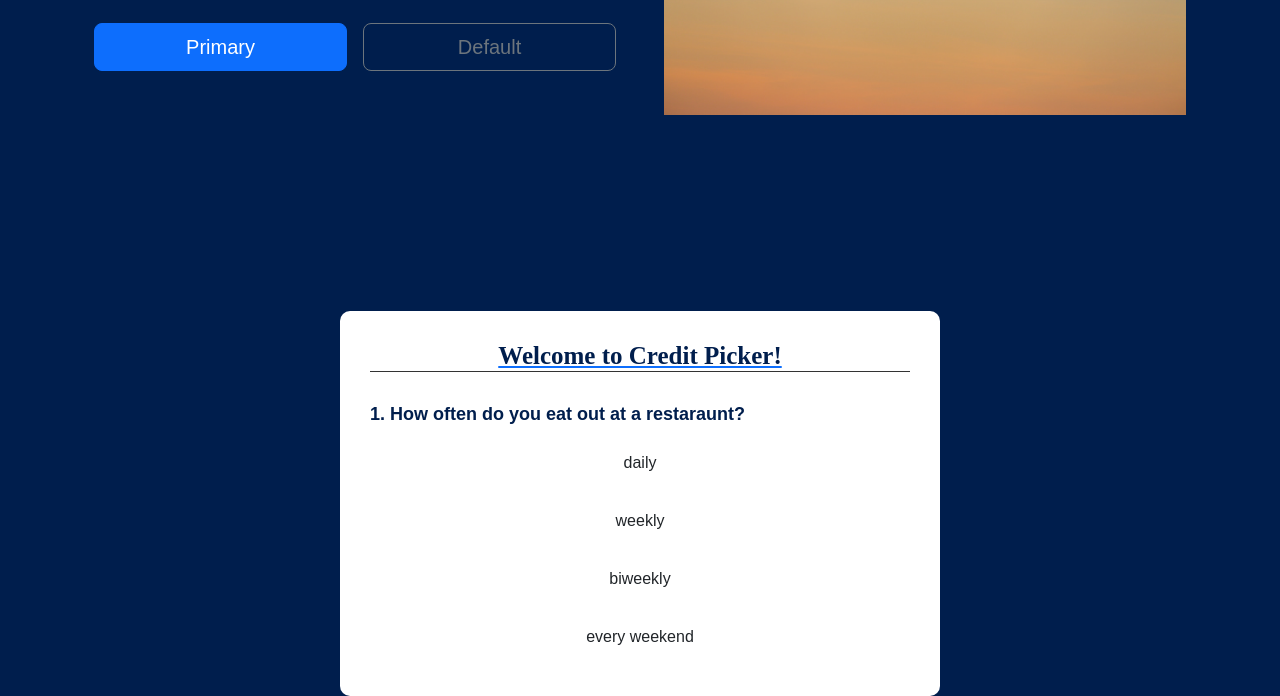
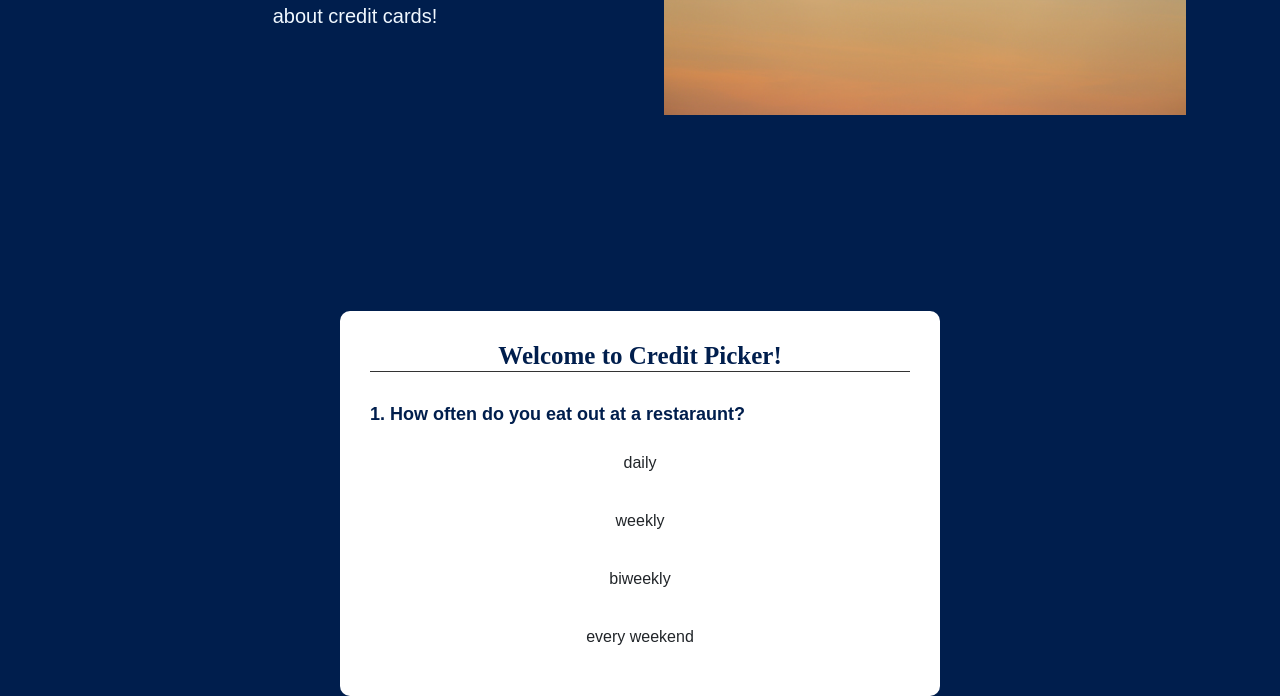
Before and after one commit to 22vghai/cfpb-product, a plain HTML site: page index.html in a window 1280 px wide. Shown: the part 426-1122 px from the top of the page. Drawn offline with nearby package versions, Linux system fonts and the light colour scheme.

Commit message:
fixing semantics

```diff
--- a/index.html
+++ b/index.html
@@ -26,7 +26,7 @@
 
               <ul class="nav nav-pills">
                 <li class="nav-item"><a href="#" class="nav-link active" aria-current="page">Home</a></li>
-                <li class="nav-item"><a href="#question" class="nav-link" style="color: white;">Quiz</a></li>
+                <li class="nav-item"><a href="#quiz" class="nav-link" style="color: white;">Quiz</a></li>
                 <li class="nav-item"><a href="#Portfolio" class="nav-link" style="color: white;">Portfolio</a></li>
                 <li class="nav-item"><a href="#Partners" class="nav-link" style="color: white;">Partners</a></li>
                 <li class="nav-item"><a href="#Team" class="nav-link" style="color: white;">Team</a></li>
@@ -48,17 +48,18 @@
                   <center><h1 class="display-5 fw-bold text-body-emphasis lh-1 mb-3" style="background-color: #fff;">Credit Decisions Made Easy</h1><br></center>
                   <p class="lead" style="color: aliceblue;">A system that provides you all of the information you need about credit cards!</p>
                   <div class="d-grid gap-2 d-md-flex justify-content-md-start">
-                    <button type="button" class="btn btn-primary btn-lg px-4 me-md-2">Primary</button>
-                    <button type="button" class="btn btn-outline-secondary btn-lg px-4">Default</button>
+                    <!--<button type="button" class="btn btn-primary btn-lg px-4 me-md-2">Primary</button>
+                    <button type="button" class="btn btn-outline-secondary btn-lg px-4">Default</button>-->
                   </div>
                 </div>
               </div>
             </div>
         </section>
         </center>
+        <section id="quiz">
             <div class="app">
             <center>
-                <a href="https://newbrunswick.rutgers.edu/idea" target="_blank"><h1 style="font-family: 'Times New Roman', Times, serif;">Welcome to Credit Picker!</h1></a>
+                <h1 style="font-family: 'Times New Roman', Times, serif;">Welcome to Credit Picker!</h1>
             </center><br>
                 <div class="quiz">
                     <h2 id="question">Question goes here</h2>
@@ -71,6 +72,7 @@
                 <button id="next-btn"> Next</button>
                 </div>
             </div>
+        </section>
         <script src="script.js"></script>
         <!--<center>
             <form action="" style="background-color: whitesmoke;">
```
Lines whose indentation alone changed are shown as unchanged.
